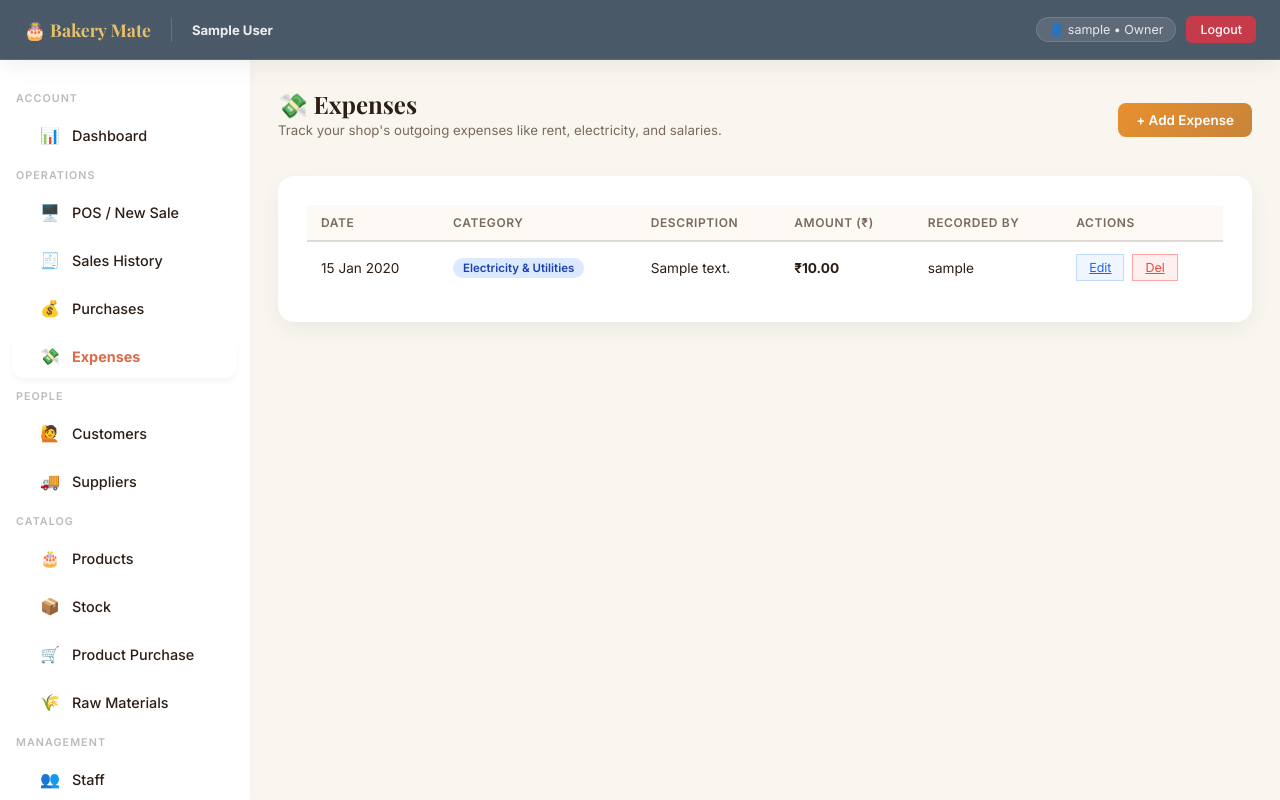
After one commit to ashin25pmc118/sem2-mini, a Django app: page /sales/expenses/ in a window 1280 px wide. The commit adds this page. Run offline with Django 5.2, Linux system fonts and the light colour scheme; a user stored in the database is signed in; tables that the repository leaves empty hold one stand-in row (values such as "Sample post").

Commit message:
Implement Expenses feature and integrate with P&L dashboard

```diff
--- a/accounts/templates/base.html
+++ b/accounts/templates/base.html
@@ -582,7 +582,10 @@
             <span class="side-icon">🧾</span> Sales History
         </a>
         <a class="side-link {% block nav_purchase %}{% endblock %}" href="{% url 'purchase_list' %}">
-            <span class="side-icon">💰</span> Expenses
+            <span class="side-icon">💰</span> Purchases
+        </a>
+        <a class="side-link {% block nav_expenses %}{% endblock %}" href="{% url 'expense_list' %}">
+            <span class="side-icon">💸</span> Expenses
         </a>
 
         <div class="sidebar-section">People</div>
--- a/sales/models.py
+++ b/sales/models.py
@@ -1,4 +1,5 @@
 from django.db import models
+from django.utils import timezone
 from accounts.models import Bakery, User
 from store.models import Product, InventoryItem
 
@@ -128,3 +129,24 @@ class Purchase(models.Model):
 
     def __str__(self):
         return f"Bought {self.quantity_added} {self.inventory_item.unit} of {self.inventory_item.name} for ${self.total_cost}"
+
+class Expense(models.Model):
+    EXPENSE_CATEGORIES = [
+        ('Electricity', 'Electricity & Utilities'),
+        ('Salary', 'Staff Salaries'),
+        ('Rent', 'Shop Rent'),
+        ('Transportation', 'Transportation & Logistics'),
+        ('Maintenance', 'Equipment Maintenance'),
+        ('Packaging', 'Packaging Materials'),
+        ('Other', 'Other Expenses'),
+    ]
+
+    bakery = models.ForeignKey(Bakery, on_delete=models.CASCADE, related_name='expenses')
+    date = models.DateField(default=timezone.now)
+    category = models.CharField(max_length=50, choices=EXPENSE_CATEGORIES)
+    amount = models.DecimalField(max_digits=10, decimal_places=2)
+    description = models.TextField(blank=True, null=True, help_text="E.g., Electricity bill for March")
+    recorded_by = models.ForeignKey(User, on_delete=models.SET_NULL, null=True, related_name='recorded_expenses')
+
+    def __str__(self):
+        return f"{self.category} - ₹{self.amount} on {self.date}"
--- /dev/null
+++ b/sales/templates/sales/expense_list.html
@@ -0,0 +1,51 @@
+{% extends "base.html" %}
+{% block title %}Expenses — Bakery Mate{% endblock %}
+{% block nav_expenses %}active{% endblock %}
+
+{% block content %}
+<div class="page-header">
+    <div>
+        <h2>💸 Expenses</h2>
+        <p>Track your shop's outgoing expenses like rent, electricity, and salaries.</p>
+    </div>
+    <a class="btn btn-primary" href="{% url 'expense_create' %}">+ Add Expense</a>
+</div>
+
+<div class="card">
+    <table class="data-table">
+        <thead>
+            <tr>
+                <th>Date</th>
+                <th>Category</th>
+                <th>Description</th>
+                <th>Amount (₹)</th>
+                <th>Recorded By</th>
+                <th>Actions</th>
+            </tr>
+        </thead>
+        <tbody>
+            {% for expense in expenses %}
+            <tr>
+                <td style="white-space:nowrap;">{{ expense.date|date:"d M Y" }}</td>
+                <td><span class="badge badge-info">{{ expense.get_category_display }}</span></td>
+                <td>{{ expense.description|default:"—"|truncatewords:8 }}</td>
+                <td><strong>₹{{ expense.amount|floatformat:"2" }}</strong></td>
+                <td>{{ expense.recorded_by.username|default:"System" }}</td>
+                <td>
+                    <div style="display:flex; gap:8px;">
+                        {% if user.is_owner %}
+                        <a href="{% url 'expense_edit' expense.pk %}" class="btn-edit">Edit</a>
+                        <a href="{% url 'expense_delete' expense.pk %}" class="btn-delete">Del</a>
+                        {% endif %}
+                    </div>
+                </td>
+            </tr>
+            {% empty %}
+            <tr>
+                <td colspan="6" style="text-align:center;color:#bbb;padding:30px;">No expenses recorded yet.</td>
+            </tr>
+            {% endfor %}
+        </tbody>
+    </table>
+</div>
+{% endblock %}
--- a/sales/urls.py
+++ b/sales/urls.py
@@ -23,4 +23,10 @@ urlpatterns = [
     path('customers/add/', views.customer_create_view, name='customer_create'),
     path('customers/<int:pk>/edit/', views.customer_edit_view, name='customer_edit'),
     path('customers/<int:pk>/delete/', views.customer_delete_view, name='customer_delete'),
+
+    # Expenses
+    path('expenses/', views.expense_list_view, name='expense_list'),
+    path('expenses/add/', views.expense_create_view, name='expense_create'),
+    path('expenses/<int:pk>/edit/', views.expense_edit_view, name='expense_edit'),
+    path('expenses/<int:pk>/delete/', views.expense_delete_view, name='expense_delete'),
 ]
--- a/sales/views.py
+++ b/sales/views.py
@@ -3,8 +3,8 @@ from django.shortcuts import render, redirect, get_object_or_404
 from django.http import JsonResponse, HttpResponse
 from django.contrib.auth.decorators import login_required
 from django.db import transaction
-from .models import Sale, SaleItem, Purchase, Supplier, Customer
-from .forms import SaleForm, SaleItemForm, PurchaseForm, SupplierForm, CustomerForm
+from .models import Sale, SaleItem, Purchase, Supplier, Customer, Expense
+from .forms import SaleForm, SaleItemForm, PurchaseForm, SupplierForm, CustomerForm, ExpenseForm
 from store.models import Product, ProductCategory
 from reportlab.pdfgen import canvas
 from reportlab.lib.pagesizes import letter
@@ -412,3 +412,50 @@ def customer_delete_view(request, pk):
         customer.delete()
         return redirect('customer_list')
     return render(request, 'sales/customer_confirm_delete.html', {'customer': customer})
+
+# ==================== EXPENSES ====================
+
+@login_required
+def expense_list_view(request):
+    expenses = Expense.objects.filter(bakery=request.user.bakery).order_by('-date')
+    return render(request, 'sales/expense_list.html', {'expenses': expenses})
+
+@login_required
+def expense_create_view(request):
+    if not request.user.is_owner:
+        return redirect('dashboard')
+    if request.method == 'POST':
+        form = ExpenseForm(request.POST)
+        if form.is_valid():
+            expense = form.save(commit=False)
+            expense.bakery = request.user.bakery
+            expense.recorded_by = request.user
+            expense.save()
+            return redirect('expense_list')
+    else:
+        form = ExpenseForm()
+    return render(request, 'sales/expense_form.html', {'form': form, 'action': 'Add'})
+
+@login_required
+def expense_edit_view(request, pk):
+    if not request.user.is_owner:
+        return redirect('dashboard')
+    expense = get_object_or_404(Expense, pk=pk, bakery=request.user.bakery)
+    if request.method == 'POST':
+        form = ExpenseForm(request.POST, instance=expense)
+        if form.is_valid():
+            form.save()
+            return redirect('expense_list')
+    else:
+        form = ExpenseForm(instance=expense)
+    return render(request, 'sales/expense_form.html', {'form': form, 'action': 'Edit'})
+
+@login_required
+def expense_delete_view(request, pk):
+    if not request.user.is_owner:
+        return redirect('dashboard')
+    expense = get_object_or_404(Expense, pk=pk, bakery=request.user.bakery)
+    if request.method == 'POST':
+        expense.delete()
+        return redirect('expense_list')
+    return render(request, 'sales/expense_confirm_delete.html', {'expense': expense})
```
Also changed, not shown: accounts/views.py (+6 -2 lines), sales/forms.py (+12 -1 lines), sales/templates/sales/expense_confirm_delete.html (added, +26 -0 lines), sales/templates/sales/expense_form.html (added, +25 -0 lines), sales/migrations/0010_expense.py (added).
